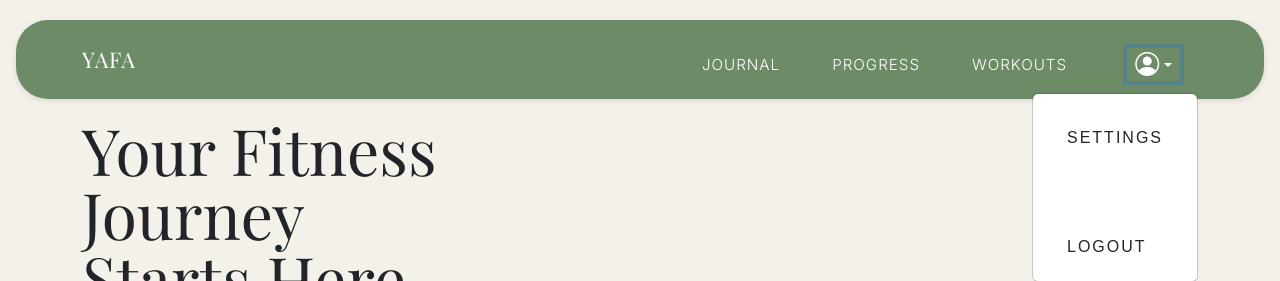
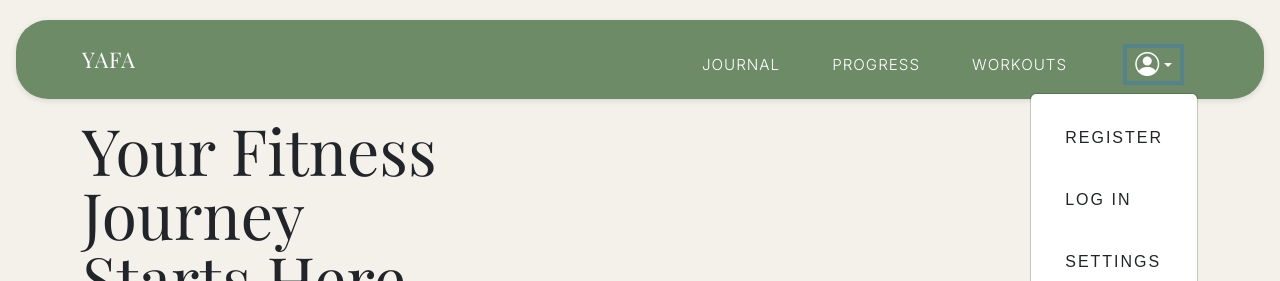
Before and after one commit to SaraTammame/Software-Engineering-Term-Project, a Flask app: page / in a window 1280 px wide, after a click that opens the changed part. Shown: the top 281 px of the page. Run offline with Flask 3, Linux system fonts and the light colour scheme; some libraries are stand-ins or nearby versions.

Commit message:
updated login behavior to drowndown menu

```diff
--- a/YAFA/app/templates/base.html
+++ b/YAFA/app/templates/base.html
@@ -33,9 +33,14 @@
                                 <i class="bi bi-person-circle fs-4"></i>
                             </a>
                             <ul class="dropdown-menu dropdown-menu-end" aria-labelledby="accountMenu">
+                                {% if g.user %}
+                                <li><span class="dropdown-item">{{ g.user['username'] }}</span>
+                                <li><a class="dropdown-item" href="{{ url_for('auth.logout') }}">Log Out</a>
+                                {% else %}
+                                <li><a class = "dropdown-item" href="{{ url_for('auth.register') }}">Register</a>
+                                <li><a class = "dropdown-item" href="{{ url_for('auth.login') }}">Log In</a>
+                                {% endif %}
                                 <li><a class="dropdown-item" href="/settings">Settings</a></li>
-                                <li><hr class="dropdown-divider"></li>
-                                <li><a class="dropdown-item" href="{{ url_for('auth.logout') }}">Logout</a></li>
                             </ul>
                         </li>
                     </ul>
```
Also changed, not shown: YAFA/app/routes/dashboard.py (added, +17 -0 lines).
